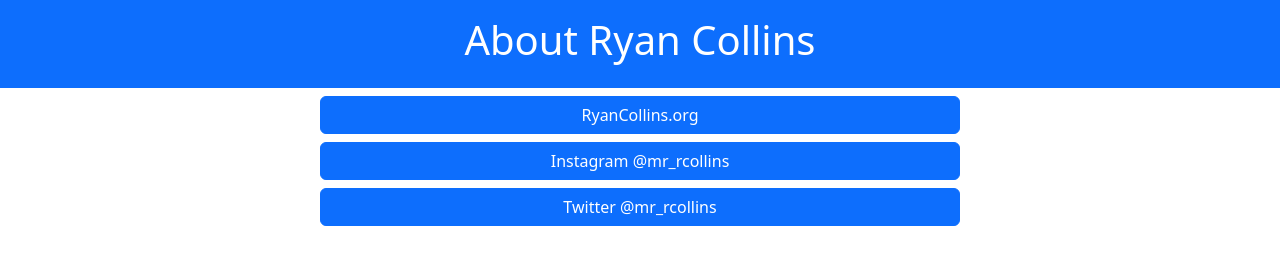
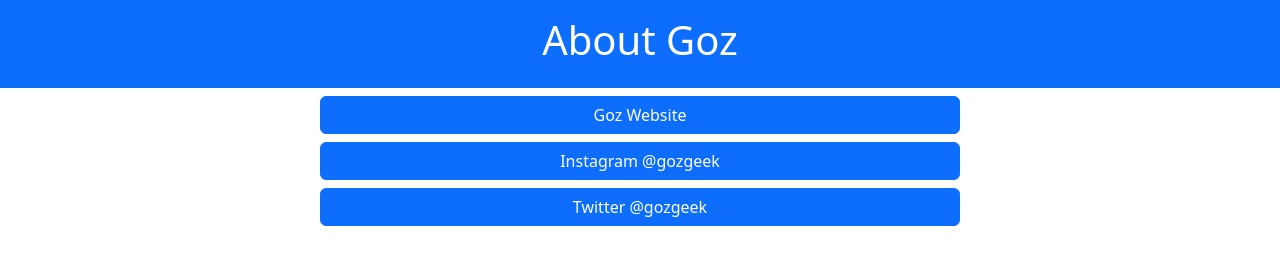
Before and after one commit to GozGeek/gozgeek.github.io, a plain HTML site: page index.html in a window 1280 px wide. Drawn offline with nearby package versions, Linux system fonts and the light colour scheme.

Commit message:
Update index.html

```diff
--- a/index.html
+++ b/index.html
@@ -9,12 +9,12 @@
 </head>
 <body>
 <div class="p-3 mb-2 bg-primary text-white">
-<h1 class="text-center">About Ryan Collins</h1>
+<h1 class="text-center">About Goz</h1>
 </div>
 <div class="d-grid gap-2 col-6 mx-auto">
-<a class="btn btn-primary" href="https://ryancollins.org" role="button">RyanCollins.org</a>
-<a class="btn btn-primary" href="https://instagram.com/mr_rcollins" role="button">Instagram @mr_rcollins</a>
-<a class="btn btn-primary" href="https://twitter.com/mr_rcollins" role="button">Twitter @mr_rcollins</a>
+<a class="btn btn-primary" href="https://www.gozgeek.com" role="button">Goz Website</a>
+<a class="btn btn-primary" href="https://instagram.com/gozgeek" role="button">Instagram @gozgeek</a>
+<a class="btn btn-primary" href="https://twitter.com/gozgeek" role="button">Twitter @gozgeek</a>
 </div>
 <link href="https://cdn.jsdelivr.net/npm/bootstrap@5.2.1/dist/css/bootstrap.min.css" rel="stylesheet" integrity="sha384-iYQeCzEYFbKjA/T2uDLTpkwGzCiq6soy8tYaI1GyVh/UjpbCx/TYkiZhlZB6+fzT" crossorigin="anonymous">
 </body>
```
